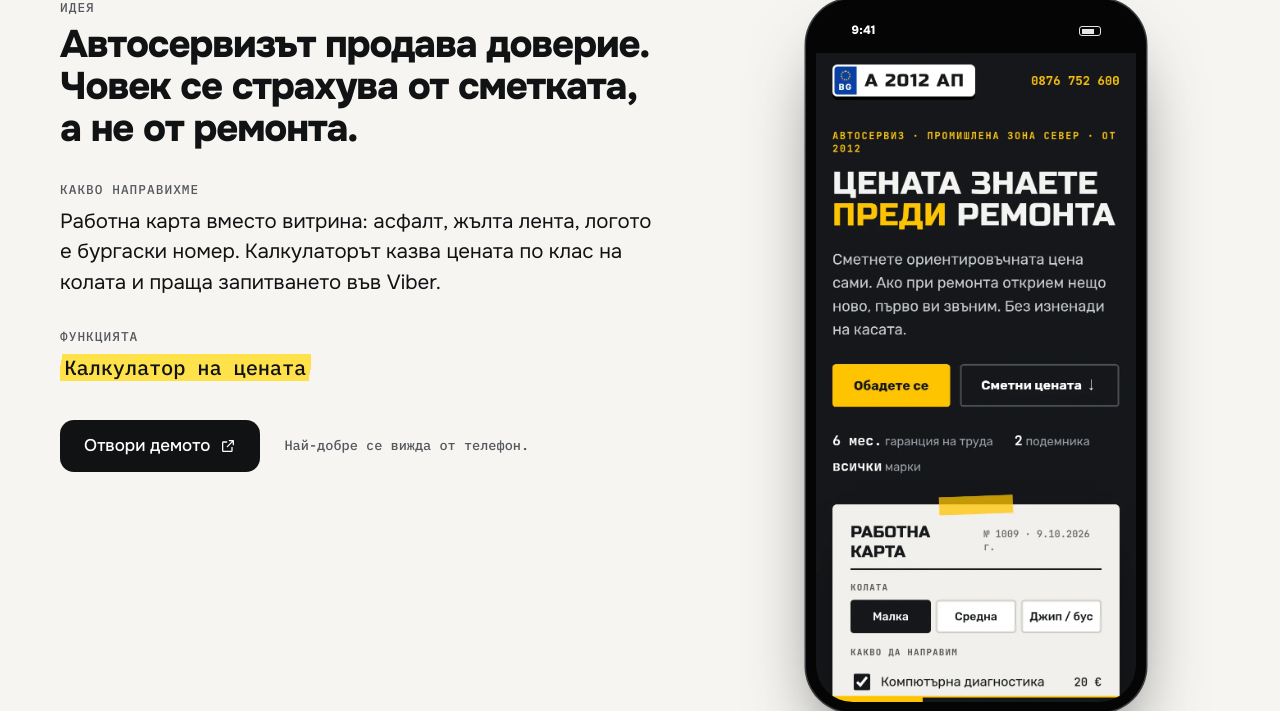
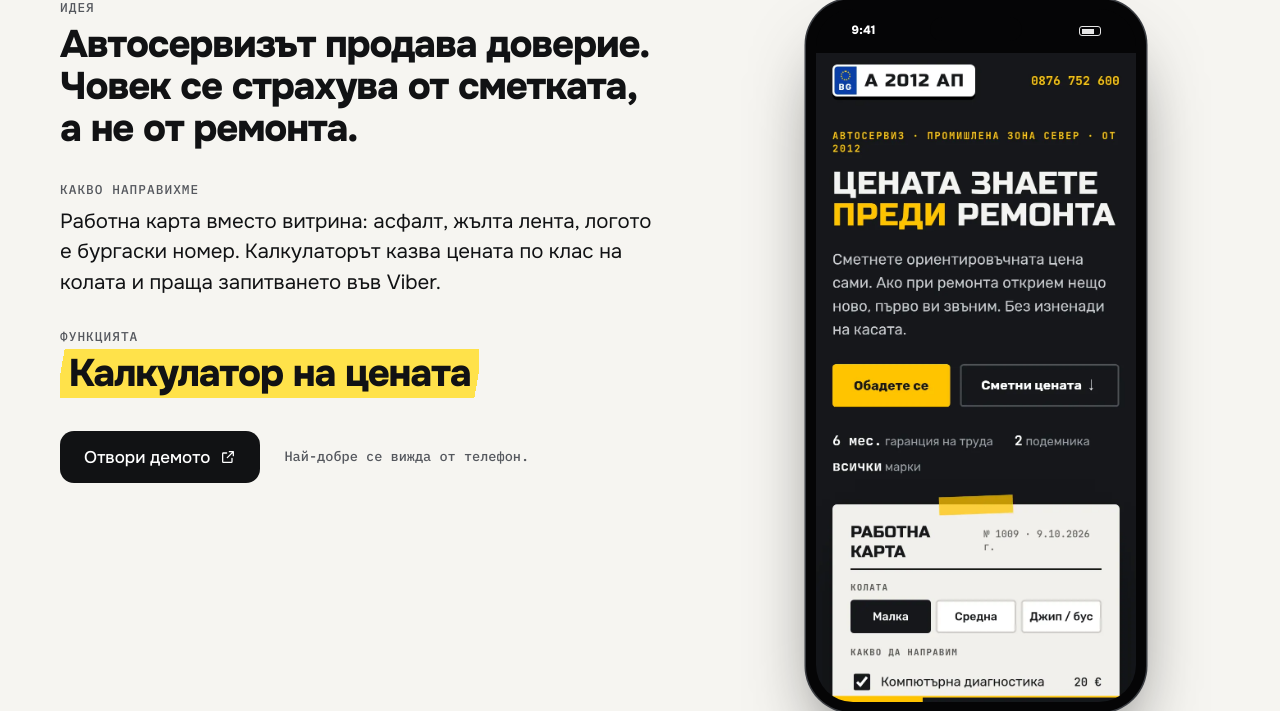
Before and after one commit to klaschukk/otto-web, a Flask app: page /raboti/avto-profi/ in a window 1280 px wide. Shown: the part 563-1274 px from the top of the page. Run offline with Flask 3, Linux system fonts and the light colour scheme; some libraries are stand-ins or nearby versions.

Commit message:
case page: feature name in display type, not mono

```diff
--- a/app/templates/rabota.html
+++ b/app/templates/rabota.html
@@ -16,7 +16,7 @@
       <dl>
         <div data-r><dt>{{ t.case.idea }}</dt><dd class="big">{{ work.idea }}</dd></div>
         <div data-r><dt>{{ t.case.did }}</dt><dd>{{ work.did }}</dd></div>
-        <div data-r><dt>{{ t.case.feature }}</dt><dd><span class="num">{{ work.feature }}</span></dd></div>
+        <div data-r><dt>{{ t.case.feature }}</dt><dd class="big"><mark>{{ work.feature }}</mark></dd></div>
       </dl>
       <div class="case-actions" data-r>
         <a class="btn btn-ink" href="/demo/{{ work.slug }}/" target="_blank" rel="noopener">{{ t.case.open }} {{ icon("out", 16) }}</a>
```
